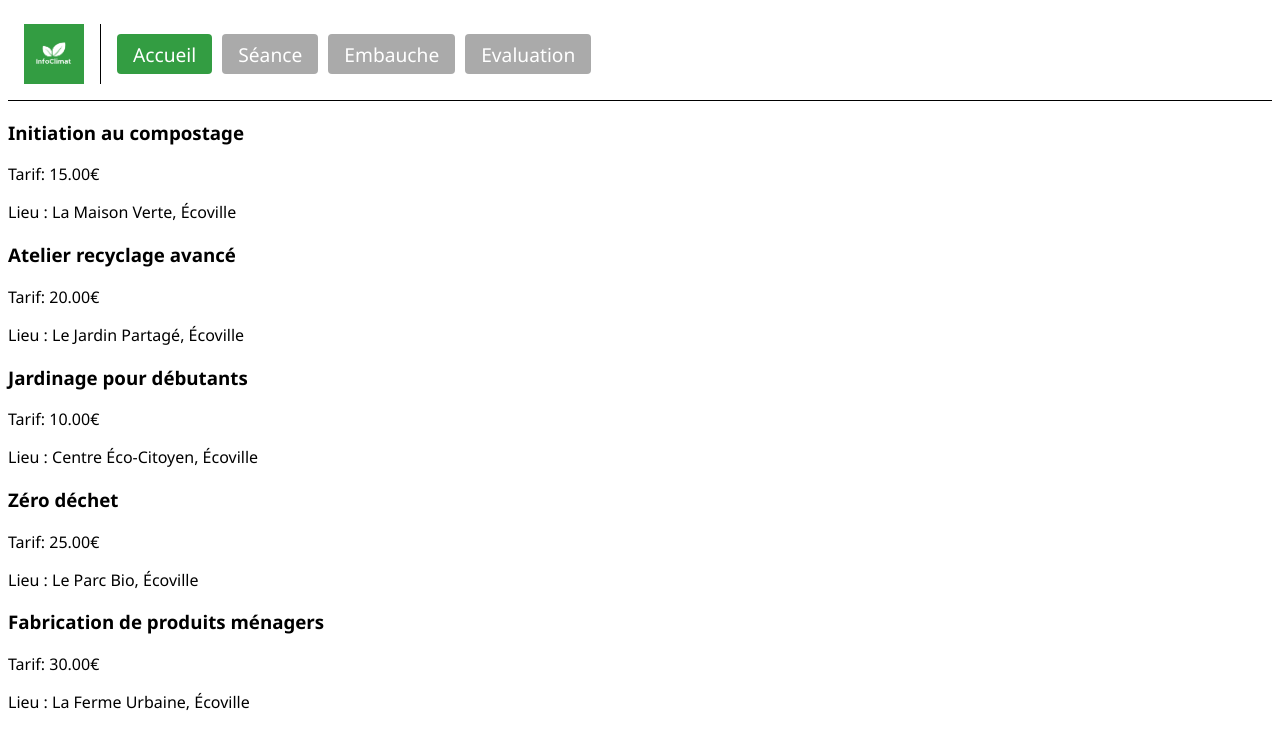
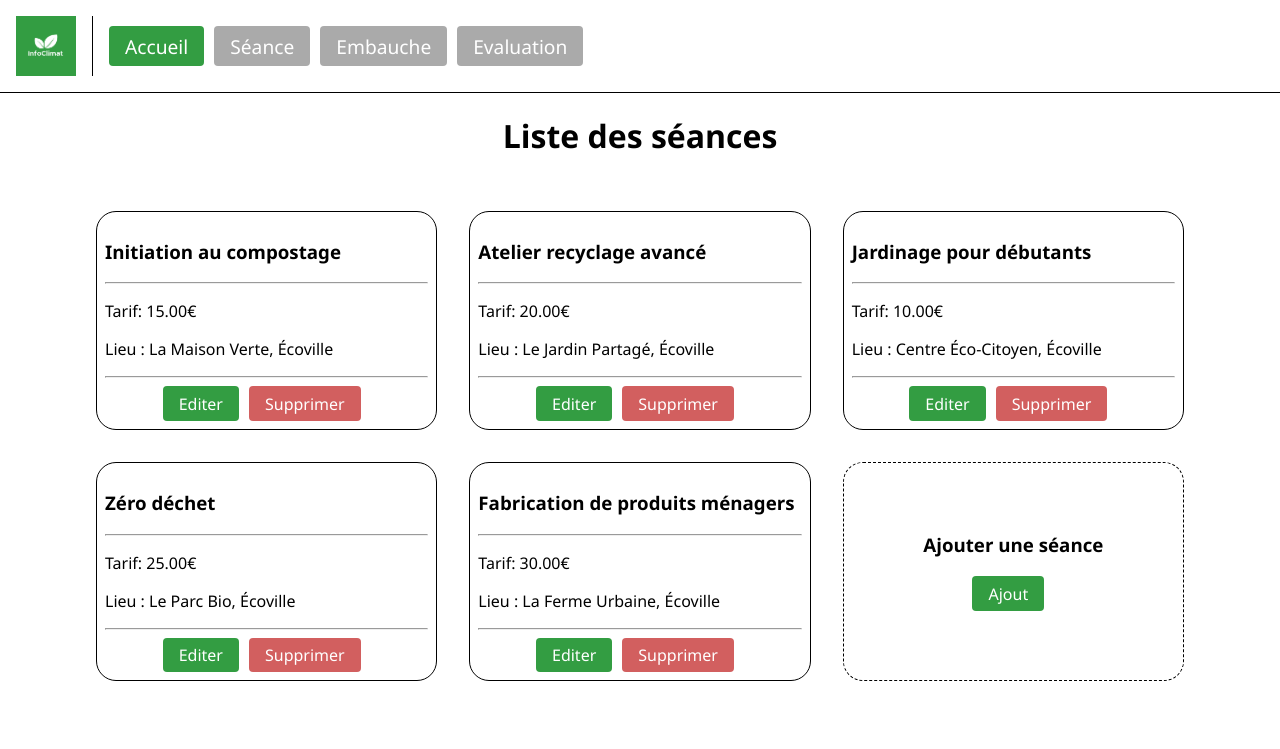
Before and after one commit to Spaceiii/SAE_1.04_CRUD, a Flask app: page /seance/show in a window 1280 px wide. Shown: the top 749 px of the page. Run offline with Flask 3, Linux system fonts and the light colour scheme; data comes from the database, SQL or seed files in the repository; some libraries are stand-ins or nearby versions.

Commit message:
seance advancement

```diff
--- a/app.py
+++ b/app.py
@@ -48,7 +48,7 @@ def show_accueil():
 def show_seance():
     cursor = get_db().cursor()
     sql = '''
-    SELECT Seance.libelle_seance, Seance.tarif, Lieu.nom_lieu, Lieu.ville_lieu
+    SELECT Seance.id_seance, Seance.libelle_seance, Seance.tarif, Lieu.nom_lieu, Lieu.ville_lieu
     FROM Seance
     JOIN Lieu
     ON Lieu.id_lieu = Seance.id_lieu;
@@ -56,6 +56,22 @@ def show_seance():
     cursor.execute(sql)
     seances = cursor.fetchall()
     return render_template("seance/show_seance.html", seances=seances)
+
+
+@app.route("/seance/edit", methods=["GET"])
+def edit_seance():
+    idetifiant = int(request.args.get('id', '0'))
+    cursor = get_db().cursor()
+    sql = f'''
+        SELECT Seance.id_seance, Seance.libelle_seance, Seance.tarif, Lieu.nom_lieu, Lieu.ville_lieu
+        FROM Seance
+        JOIN Lieu
+        ON Lieu.id_lieu = Seance.id_lieu
+        WHERE Seance.id_seance = {idetifiant}
+        '''
+    cursor.execute(sql)
+    seance = cursor.fetchall()
+    return render_template("seance/edit_seance.html", seance=seance)
 
 
 @app.route("/embauche/show")
--- a/static/style/css/index.css
+++ b/static/style/css/index.css
@@ -1,5 +1,9 @@
 :root {
   font-family: "Segoe UI", Arial, sans-serif;
+}
+
+body {
+  margin: 0;
 }
 
 .menu {
@@ -10,16 +14,19 @@
   padding: 1rem;
   border-bottom: 1px solid;
 }
+
 .menu img {
   height: 60px;
   padding-right: 1rem;
   border-right: 1px solid;
 }
+
 .menu .nav-buttons {
   padding-left: 1rem;
   display: flex;
   flex-direction: row;
 }
+
 .menu a {
   display: block;
   margin-right: 10px;
@@ -31,9 +38,11 @@
   border-radius: 4px;
   transition: filter 300ms ease;
 }
+
 .menu a.green {
   background: #339d42;
 }
+
 .menu a:hover {
   filter: brightness(110%);
 }
@@ -42,4 +51,69 @@ main h1 {
   text-align: center;
 }
 
+.list-seance {
+  padding: 1rem 5rem;
+  display: grid;
+  grid-template-columns: repeat(3, 1fr);
+}
+
+.seance-card {
+  border: 1px solid;
+  margin: 1rem;
+  padding: 0.5rem;
+  border-radius: 20px;
+}
+
+.seance-card.card-add {
+  display: flex;
+  flex-direction: column;
+  justify-content: center;
+  align-items: center;
+  text-align: center;
+  border: 1px dashed;
+}
+
+.seance-card.card-add h3 {
+  margin-top: 0;
+}
+
+.seance-card.card-add a {
+  display: block;
+  background: #339d42;
+  width: max-content;
+}
+
+.seance-card a {
+  margin-right: 10px;
+  text-decoration: none;
+  font-size: 1rem;
+  color: #fff;
+  background: #aaa;
+  padding: 0.4rem 1rem;
+  border-radius: 4px;
+  transition: filter 300ms ease;
+  display: inline-block;
+}
+
+.seance-card a:hover {
+  filter: brightness(110%);
+}
+
+.seance-card .list-btn {
+  display: flex;
+  flex-direction: row;
+  justify-content: center;
+  align-items: center;
+}
+
+.seance-card a.seance-edit {
+  background: #339d42;
+}
+
+.seance-card a.seance-delete {
+  background: #d25f5f;
+}
+
+
+
 /*# sourceMappingURL=index.css.map */
--- a/static/style/sass/index.scss
+++ b/static/style/sass/index.scss
@@ -1,7 +1,12 @@
 $primary: #339d42;
+$red-btn: #d25f5f;
 
 :root {
   font-family: "Segoe UI", Arial, sans-serif;
+}
+
+body {
+  margin: 0;
 }
 
 .menu {
@@ -50,3 +55,66 @@ main {
     text-align: center;
   }
 }
+
+.list-seance {
+  padding: 1rem 5rem;
+  display: grid;
+  grid-template-columns: repeat(3, 1fr);
+}
+
+.seance-card {
+  border: 1px solid;
+  margin: 1rem;
+  padding: .5rem;
+  border-radius: 20px;
+
+  &.card-add {
+    display: flex;
+    flex-direction: column;
+    justify-content: center;
+    align-items: center;
+    text-align: center;
+    border: 1px dashed;
+
+    h3 {
+      margin-top: 0;
+    }
+
+    a {
+      display: block;
+      background: $primary;
+      width: max-content;
+    }
+  }
+
+  a {
+    margin-right: 10px;
+    text-decoration: none;
+    font-size: 1rem;
+    color: #fff;
+    background: #aaa;
+    padding: .4rem 1rem;
+    border-radius: 4px;
+    transition: filter 300ms ease;
+    display: inline-block;
+
+    &:hover {
+      filter: brightness(110%);
+    }
+  }
+
+  .list-btn {
+    display: flex;
+    flex-direction: row;
+    justify-content: center;
+    align-items: center;
+  }
+
+  a.seance-edit {
+    background: $primary;
+  }
+
+  a.seance-delete {
+    background: $red-btn;
+  }
+}
--- a/templates/seance/show_seance.html
+++ b/templates/seance/show_seance.html
@@ -5,11 +5,27 @@
 {% endblock %}
 
 {% block body %}
-    {% for seance in seances %}
-        <div>
-            <h3>{{ seance.libelle_seance }}</h3>
-            <p>Tarif: {{ seance.tarif }}€</p>
-            <p>Lieu : {{ seance.nom_lieu }}, {{ seance.ville_lieu }}</p>
+    <main>
+        <h1>Liste des séances</h1>
+        <div class="list-seance">
+            {% for seance in seances %}
+                <div class="seance-card">
+                    <h3>{{ seance.libelle_seance }}</h3>
+                    <hr>
+                    <p>Tarif: {{ seance.tarif }}€</p>
+                    <p>Lieu : {{ seance.nom_lieu }}, {{ seance.ville_lieu }}</p>
+                    <hr>
+                    <div class="list-btn">
+                      <a href="/seance/edit?id={{ seance.id_seance }}" class="seance-edit">Editer</a>
+                        <a href="/" class="seance-delete">Supprimer</a>
+                    </div>
+                </div>
+            {% endfor %}
+            <div class="seance-card card-add">
+               <h3>Ajouter une séance</h3>
+                <a href="/">Ajout</a>
+            </div>
         </div>
-    {% endfor %}
+    </main>
+
 {% endblock %}
```
Also changed, not shown: static/style/sass/index.css (+59 -0 lines), templates/seance/edit_seance.html (added, +11 -0 lines), 2 other files.
